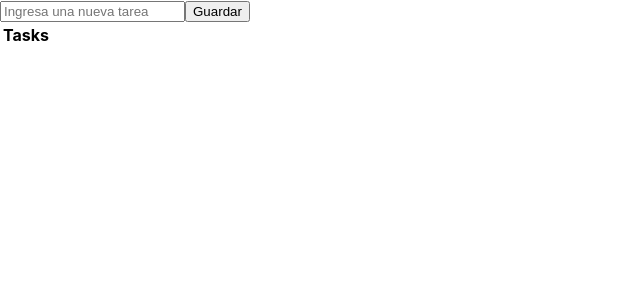
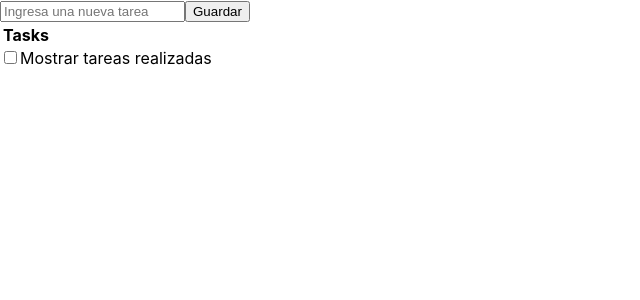
Before and after one commit to kharoldcanova/react-todo, a React (Create React App) app: page / in a window 1280 px wide. Shown: the top 300 px of the page, without its empty margins (0-640 px from the left). Built offline with nearby package versions, Linux system fonts and the light colour scheme.

Commit message:
done task table

```diff
--- a/src/App.jsx
+++ b/src/App.jsx
@@ -8,6 +8,8 @@ import { TaskTable } from './components/taskTable'
 function App() {
   //use state
   const [taskItem, settaskItem] = useState([]);
+  const [showCompleted, setshowCompleted] = useState();
+
   //create new task
   function createNewTask(taskName){
    if(!taskItem.find(task => task.name === taskName)) {
@@ -28,15 +30,38 @@ function App() {
       settaskItem(JSON.parse(data));
     }
   }, []);
+
   //when the value change
   useEffect(()=>{
     localStorage.setItem('tasks', JSON.stringify(taskItem))
   }, [taskItem])
 
-  return <div className="App">
-    <TaskCreate createNewTask={createNewTask} />
-    <TaskTable tasks={taskItem} toggleTask={toggleTask} />
-  </div>
+  return (
+    <div className="App">
+      {/* input to create task */}
+      <TaskCreate createNewTask={createNewTask} />
+      {/* task table */}
+      <TaskTable tasks={taskItem} toggleTask={toggleTask} />
+
+      {/* check for show task table done */}
+      <div>
+        <input
+          type="checkbox"
+          onChange={() => setshowCompleted(!showCompleted)}
+        />
+        <label>Mostrar tareas realizadas</label>
+      </div>
+
+      {/* only show if the check is marked */}
+      {showCompleted === true && (
+        <TaskTable
+          tasks={taskItem}
+          toggleTask={toggleTask}
+          showCompleted={showCompleted}
+        />
+      )}
+    </div>
+  );
 
 }
 
--- a/src/components/taskTable.js
+++ b/src/components/taskTable.js
@@ -1,6 +1,16 @@
-import { TaskRow } from './taskRow'
+import { TaskRow } from "./taskRow";
 
-export const TaskTable = ({tasks, toggleTask})=>{
+export const TaskTable = ({ tasks, toggleTask, showCompleted = false}) => {
+  //function to compare the donevalue
+  const taskTableRow = (doneValue) => {
+    return (
+        tasks.filter(task => task.done === doneValue)
+        .map((task) => (
+      <TaskRow task={task} key={task.name} toggleTask={toggleTask} />
+    )))
+    ;
+  };
+
   return (
     <table>
       <thead>
@@ -8,11 +18,7 @@ export const TaskTable = ({tasks, toggleTask})=>{
           <th>Tasks</th>
         </tr>
       </thead>
-        <tbody>
-          {tasks.map((task) => (
-            <TaskRow task={task} key={task.name} toggleTask={toggleTask} />
-          ))}
-        </tbody>
+      <tbody>{taskTableRow(showCompleted)}</tbody>
     </table>
   );
-}
+};
```
Lines whose indentation alone changed are shown as unchanged.
